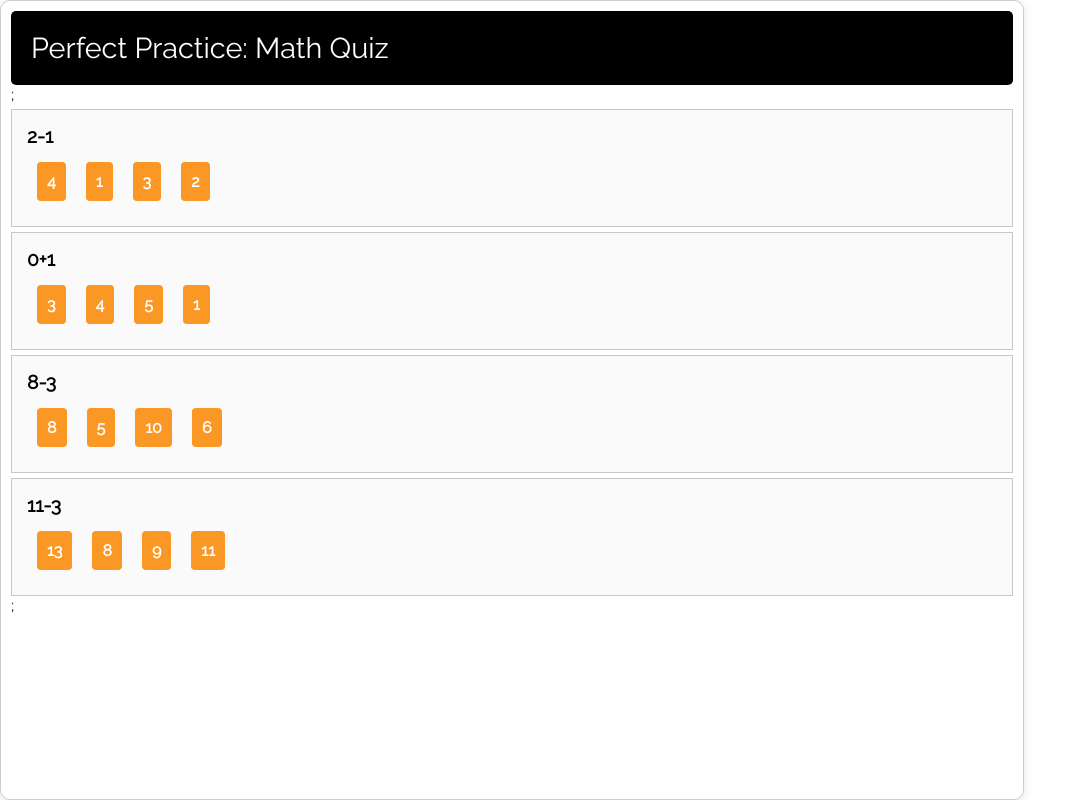
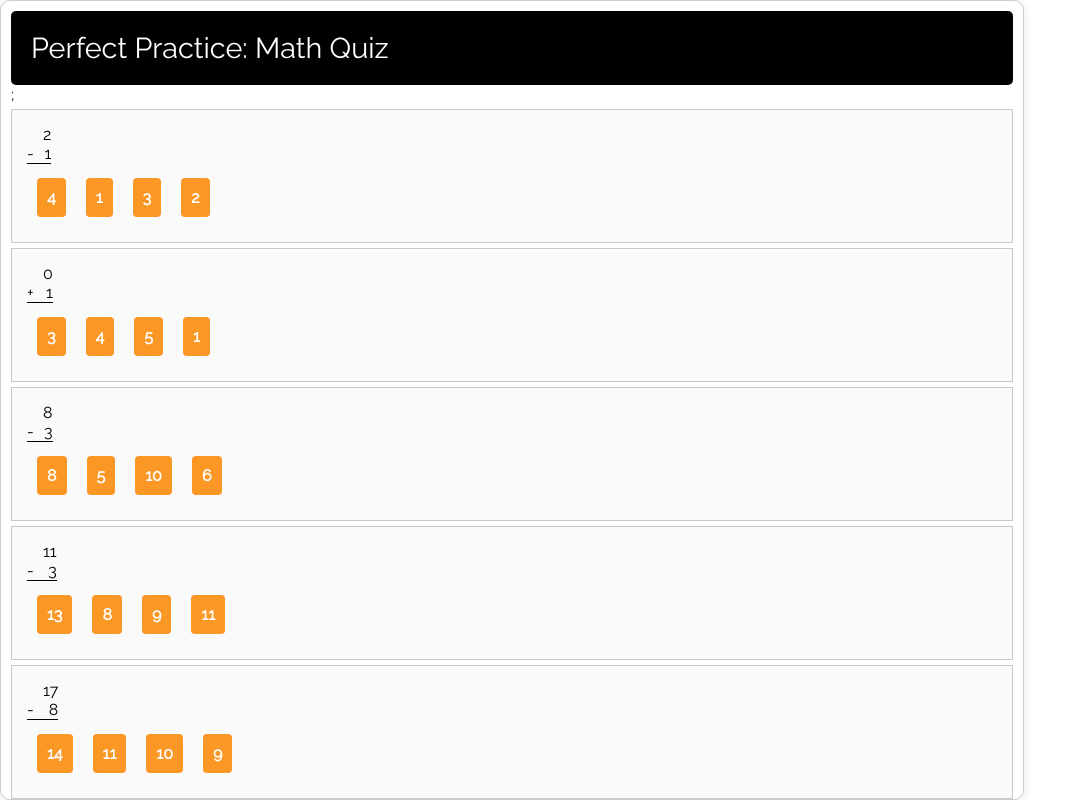
Before and after one commit to tclax/MathQuizGenerator, a React app: page / in a window 1280 px wide. Both pictures are taken after a click on the button "Kindergarten". Shown: the top 800 px of the page, without its empty margins (0-1087 px from the left). Built offline with nearby package versions, Linux system fonts and the light colour scheme.

Commit message:
Added vertical format to question presentation.

```diff
--- a/src/assets/style.css
+++ b/src/assets/style.css
@@ -95,3 +95,24 @@
 .incorrectAnswer { background-color: red; }
 
 .correctAnswer { background-color: white; }
+
+.equation.stacked {
+  display: inline-block;
+}
+
+.equation.stacked .number {
+  display: block;
+  margin-left: 1em; /* space for the operator */
+  text-align: right;
+}
+
+.equation.stacked .operator {
+  float: left;
+}
+
+.equation.stacked .equals {
+  display: block;
+  height: 0;
+  border-bottom: solid 1px black;
+  overflow: hidden;
+}
--- a/src/components/QuestionBoxMultipleChoice.js
+++ b/src/components/QuestionBoxMultipleChoice.js
@@ -1,11 +1,17 @@
 import React, {useState} from "react";
 
-const QuestionBoxMultipleChoice = ({question, options, selected}) => {
+const QuestionBoxMultipleChoice = ({question, options, operand1, operand2, operator, selected}) => {
     const [answer, setAnswer] = useState(options);
 
     return(
         <div className="questionBox">
-            <div className="question">{question}</div>
+            <span class="equation stacked">
+                            <span class="number">{operand2}</span>
+                            <span class="operator">{operator}</span>
+                            <span class="number">{operand1}</span>
+                            <span class="equals">=</span>
+            </span>
+            <br/>
             {answer.map((text, index) => (
                 <button key={index}
                     className="answerBtn"
--- a/src/index.js
+++ b/src/index.js
@@ -11,8 +11,7 @@ class MathQuiz extends Component {
         questionBank: [],
         score: 0,
         responses: 0,
-        gradeLevel: 0,
-        questionCount: 4,
+        questionCount: 10,
         answerLog: [],
         quizSetup: false,
         availableGradeLevels: [],
@@ -33,11 +32,14 @@ class MathQuiz extends Component {
         var operation;
         var answerVariance;
         var totalAnswerOptions = 4;
+
         for(i = 0; i < this.state.questionCount; i++){
             var options = [];
 
             switch(gradeLevel) {
                 case "K":
+                    //Kindergarten question rules: Add and subtract from 0 - 10
+                    do {
                         answerVariance = 5;
                         minAnswer = 1;
                         maxAnswer = 10;
@@ -46,11 +48,10 @@ class MathQuiz extends Component {
                         answer = Math.floor((Math.random() * maxAnswer) + minAnswer);
                         operand1 = Math.floor((Math.random() * answer) + minAnswer);
                         operand2 = this.getOperand(answer, operand1, operation);
+                    } while(operand1 < minAnswer && operand1 > maxAnswer && operand2 < minAnswer && operand2 > maxAnswer);
 
-                    console.log('answer: ' + answer.toString() + ' operand1: ' + operand1.toString() + ' operand2: ' + operand2.toString());
                     //Generate options and add answer to the answers array
                     var optionsCount = 0;
-                    console.log('looking for options for: ' + answer.toString());
                     while(optionsCount < totalAnswerOptions - 1){
                         var option = answer + Math.floor((Math.random() * answerVariance) + 1);
                         if(!options.includes(option)){
@@ -59,19 +60,70 @@ class MathQuiz extends Component {
                             optionsCount++;
                         }
                     }
+
                     options.push(answer.toString());
-
-                    //add the question to the qBank
-                    qBank.push({
-                        question: operand2.toString() + operation + operand1.toString(),
-                        answers: options.sort(() => 0.5 - Math.random()).slice(0, totalAnswerOptions),
-                        correct: answer.toString(),
-                        questionId: i.toString(),
-                    });
                     break;
                 case "1":
+                    //Grade 1 question rules: Add from 0 - 100, subtract 10s from 0 - 10
+                    do {
+                        answerVariance = 10;
+                        minAnswer = 1;
+                        maxAnswer = 100;
+                        operations = ['+', '-'];
+                        operation = operations[Math.floor(Math.random() * operations.length)];
+
+                        if(operation === '+') {
+                            answer = Math.floor((Math.random() * maxAnswer) + minAnswer);
+                            operand1 = Math.floor((Math.random() * answer) + minAnswer);
+                            operand2 = this.getOperand(answer, operand1, operation);
+                        }
+                        else {
+                            answer = Math.floor((Math.random() * 9)) * 10;
+                            operand1 = Math.floor((Math.random() * (answer / 10))) * 10;
+                            operand2 = this.getOperand(answer, operand1, operation);
+                        }
+
+                    } while(operand1 < minAnswer && operand1 > maxAnswer && operand2 < minAnswer && operand2 > maxAnswer);
+
+                    //Generate options and add answer to the answers array
+                    var optionsCount = 0;
+                    while(optionsCount < totalAnswerOptions - 1){
+                        var option = answer + Math.floor((Math.random() * answerVariance) + 1);
+                        if(!options.includes(option)){
+                            console.log('adding ' + option.toString());
+                            options.push(option);
+                            optionsCount++;
+                        }
+                    }
+
+                    options.push(answer.toString());
                     break;
                 case "2":
+                    //Grade 2 question rules: Add and subtract from 0 - 10
+                    do {
+                        answerVariance = 25;
+                        minAnswer = 1;
+                        maxAnswer = 1000;
+                        operations = ['+', '-'];
+                        operation = operations[Math.floor(Math.random() * operations.length)];
+                        answer = Math.floor((Math.random() * maxAnswer) + minAnswer);
+                        operand1 = Math.floor((Math.random() * answer) + minAnswer);
+                        operand2 = this.getOperand(answer, operand1, operation);
+                    } while(operand1 < minAnswer && operand1 > maxAnswer && operand2 < minAnswer && operand2 > maxAnswer);
+
+                    //Generate options and add answer to the answers array
+                    var optionsCount = 0;
+                    while(optionsCount < totalAnswerOptions - 1){
+                        var option = answer + Math.floor((Math.random() * answerVariance) + 1);
+                        if(!options.includes(option)){
+                            console.log('adding ' + option.toString());
+                            options.push(option);
+                            optionsCount++;
+                        }
+                    }
+
+                    options.push(answer.toString());
+                    break;
                     break;
                 case "3":
                     break;
@@ -80,6 +132,17 @@ class MathQuiz extends Component {
                 case "5":
                     break;
             }
+
+            //add the question to the qBank
+            qBank.push({
+                question: operand2.toString() + operation + operand1.toString(),
+                answers: options.sort(() => 0.5 - Math.random()).slice(0, totalAnswerOptions),
+                correct: answer.toString(),
+                questionId: i.toString(),
+                operand1: operand1.toString(),
+                operand2: operand2.toString(),
+                operation: operation.toString(),
+            });
         }
 
         //set the questions bank to the generated questions and set the quizSetup flag as true
@@ -155,7 +218,6 @@ class MathQuiz extends Component {
 
     //reset the state when the user wants to play again.
     playAgain = () => {
-        this.getQuestions();
         this.setState({
             quizSetup: false,
             score: 0,
@@ -189,8 +251,12 @@ class MathQuiz extends Component {
                 && this.state.questionBank.length > 0
                 && this.state.responses < this.state.questionCount
                 && this.state.questionBank.map(
-                    ({question, answers, correct, questionId}) => (
-                        <QuestionBoxMultipleChoice question={question}
+                    ({question, answers, correct, questionId, operand1, operand2, operation}) => (
+                        <QuestionBoxMultipleChoice
+                            operand1={operand1}
+                            operand2={operand2}
+                            operator={operation}
+                            question={question}
                             options={answers}
                             key={questionId}
                             selected={answer => this.computeAnswer(question, answer, correct)}
```
Lines whose indentation alone changed are shown as unchanged.
